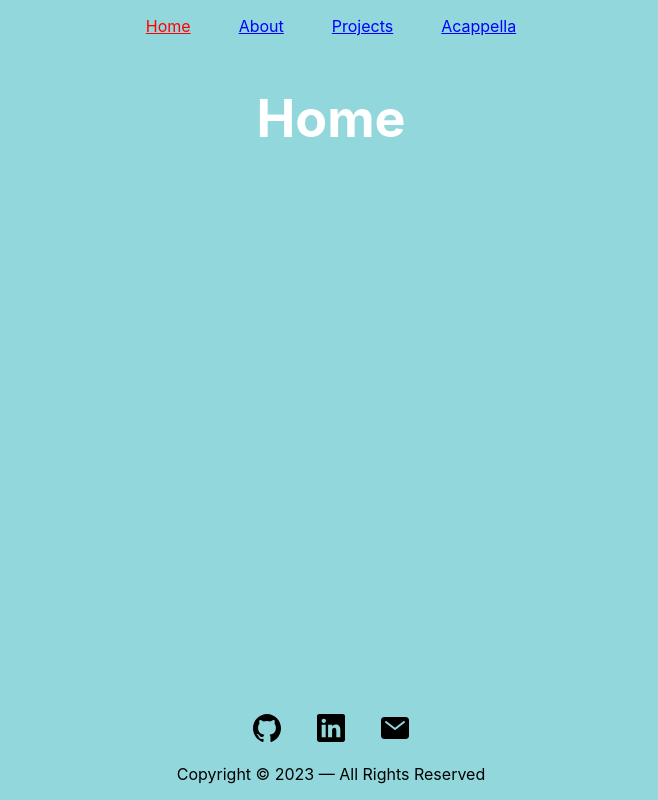
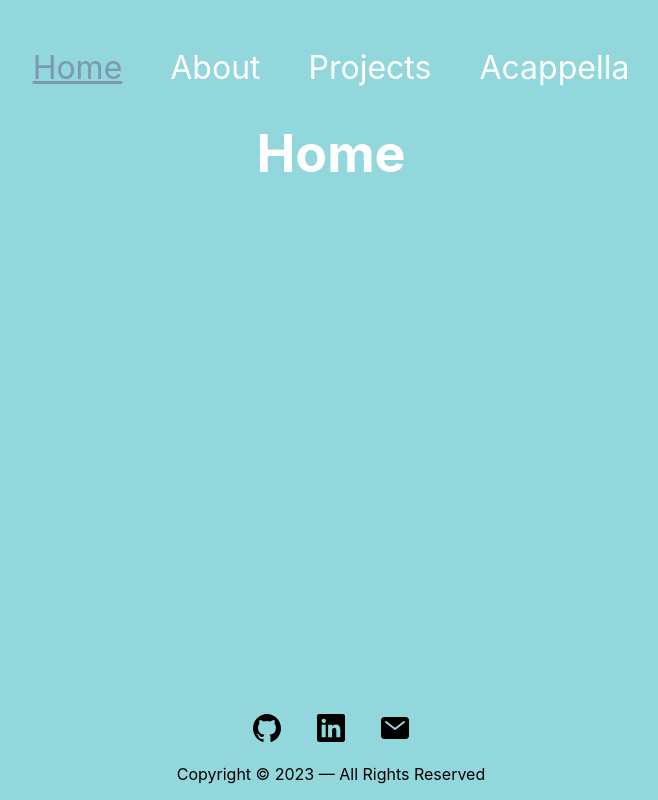
Before and after one commit to nosaj9/portfolio-site, a React (Create React App) app: page / in a window 1280 px wide. Shown: the whole page, without its empty margins (309-967 px from the left). Built offline with nearby package versions, Linux system fonts and the light colour scheme.

Commit message:
more navbar styling

```diff
--- a/src/components/Navbar.scss
+++ b/src/components/Navbar.scss
@@ -3,17 +3,24 @@
     flex-direction: row;
     gap: 3rem;
     justify-content: center;
-    margin: 1rem;
+    margin-top: 3rem;
 }
 
 .normal {
-    color: blue;
+    color: white;
+    text-decoration: none;
 }
 
 .active {
-    color: red;
+    color: #7c98b3;
 }
 
-.navbar > .option {
+.option {
+    font-size: 2rem;
+    transition: all 350ms ease;
+}
 
+.option:hover {
+    text-decoration-color: #7c98b3;
+    text-decoration: underline;
 }
--- a/src/components/Navbar.tsx
+++ b/src/components/Navbar.tsx
@@ -2,26 +2,18 @@ import { NavLink } from "react-router-dom";
 import "./Navbar.scss"
 
 export default function Navbar() {
-    const activeLink = "active";
-    const normalLink = "normal";
+    const activeLink = "active option";
+    const normalLink = "normal option";
 
     return (
         <nav className="navbar">
-            <div className="option">
-                <NavLink to="/" className={({ isActive }) => (isActive ? activeLink : normalLink)}>Home</NavLink>
-            </div>
+            <NavLink to="/" className={({ isActive }) => (isActive ? activeLink : normalLink)}>Home</NavLink>
 
-            <div className="option">
-                <NavLink to="/about" className={({ isActive }) => (isActive ? activeLink : normalLink)}>About</NavLink>
-            </div>
+            <NavLink to="/about" className={({ isActive }) => (isActive ? activeLink : normalLink)}>About</NavLink>
 
-            <div className="option">
-                <NavLink to="/projects" className={({ isActive }) => (isActive ? activeLink : normalLink)}>Projects</NavLink>
-            </div>
+            <NavLink to="/projects" className={({ isActive }) => (isActive ? activeLink : normalLink)}>Projects</NavLink>
 
-            <div className="option">
-                <NavLink to="/acappella" className={({ isActive }) => (isActive ? activeLink : normalLink)}>Acappella</NavLink>
-            </div>
+            <NavLink to="/acappella" className={({ isActive }) => (isActive ? activeLink : normalLink)}>Acappella</NavLink>
         </nav>
     )
 }
```
